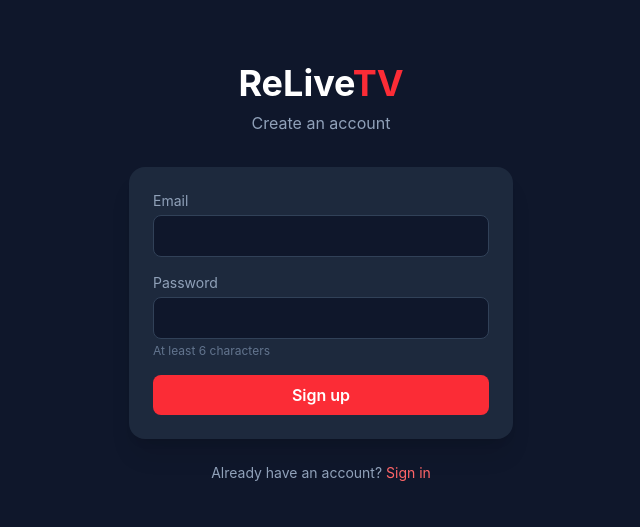
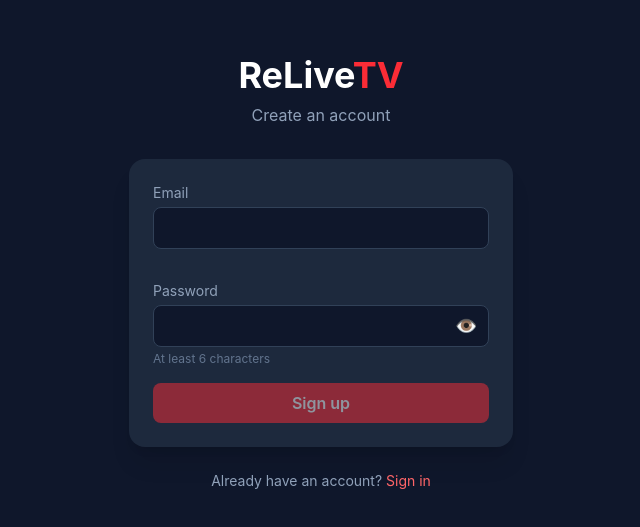
Before and after one commit to Udayverma0906/ReLiveTV, a React (Vite) app in the folder frontend/: page /signup in a window 1280 px wide. Shown: the part 127-654 px from the top of the page, without its empty margins (319-959 px from the left). Built offline with nearby package versions, Linux system fonts and the light colour scheme; no server answers.

Commit message:
Added Validation on login and volume indicator on top

```diff
--- /dev/null
+++ b/frontend/src/components/Spinner.jsx
@@ -0,0 +1,21 @@
+export default function Spinner({ size = 'sm', className = '' }) {
+  const sizes = {
+    sm: 'w-4 h-4 border-2',
+    md: 'w-6 h-6 border-2',
+    lg: 'w-10 h-10 border-4',
+  };
+
+  return (
+    <span
+      className={`
+        inline-block rounded-full
+        border-white/30 border-t-white
+        animate-spin
+        ${sizes[size]}
+        ${className}
+      `}
+      role="status"
+      aria-label="Loading"
+    />
+  );
+}
--- /dev/null
+++ b/frontend/src/components/VolumeBadge.jsx
@@ -0,0 +1,43 @@
+import { useEffect, useState } from 'react';
+
+export default function VolumeBadge({ volume, muted }) {
+  // Component mounts visible (key change forces remount on each volume change)
+  const [fading, setFading] = useState(false);
+
+  useEffect(() => {
+    const t = setTimeout(() => setFading(true), 1800);
+    return () => clearTimeout(t);
+  }, []);
+
+  const segments = Array.from({ length: 10 }, (_, i) => i);
+  const activeSegments = muted ? 0 : Math.round(volume / 10);
+
+  return (
+    <div
+      className={`
+        absolute top-4 left-1/2 -translate-x-1/2 z-20
+        bg-black/80 backdrop-blur-sm border border-red-500 rounded-xl
+        px-5 py-3 transition-opacity duration-700
+        ${fading ? 'opacity-0' : 'opacity-100'}
+      `}
+    >
+      <div className="flex items-center gap-3">
+        <span className="text-xl">{muted ? '🔇' : volume > 0 ? '🔊' : '🔈'}</span>
+        <div className="flex items-center gap-1">
+          {segments.map((i) => (
+            <div
+              key={i}
+              className={`
+                w-1.5 h-4 rounded-sm transition-colors
+                ${i < activeSegments ? 'bg-red-500' : 'bg-zinc-700'}
+              `}
+            />
+          ))}
+        </div>
+        <span className="text-white text-sm font-bold ml-1 tabular-nums">
+          {muted ? 'MUTED' : volume}
+        </span>
+      </div>
+    </div>
+  );
+}
--- /dev/null
+++ b/frontend/src/lib/validation.js
@@ -0,0 +1,5 @@
+export function isValidEmail(email) {
+  // RFC 5322 simplified: local@domain.tld, with TLD at least 2 chars
+  const re = /^[^\s@]+@[^\s@]+\.[a-zA-Z]{2,}$/;
+  return re.test(email.trim());
+}
--- a/frontend/src/pages/LoginPage.jsx
+++ b/frontend/src/pages/LoginPage.jsx
@@ -1,18 +1,33 @@
 import { useState } from 'react';
 import { Link, useNavigate } from 'react-router-dom';
 import { useAuth } from '../context/AuthContext';
+import { isValidEmail } from '../lib/validation';
+import Spinner from '../components/Spinner';
 
 export default function LoginPage() {
   const navigate = useNavigate();
   const { signIn } = useAuth();
   const [email, setEmail] = useState('');
   const [password, setPassword] = useState('');
+  const [showPassword, setShowPassword] = useState(false);
   const [error, setError] = useState(null);
+  const [emailTouched, setEmailTouched] = useState(false);
   const [busy, setBusy] = useState(false);
+
+  // Real-time validation only after user has interacted with the field
+  const emailError = emailTouched && email.length > 0 && !isValidEmail(email)
+    ? 'Please enter a valid email address'
+    : null;
 
   const handleSubmit = async (e) => {
     e.preventDefault();
     setError(null);
+
+    if (!isValidEmail(email)) {
+      setEmailTouched(true);  // Force-show the error if they bypassed onBlur
+      return;
+    }
+
     setBusy(true);
     try {
       await signIn(email, password);
@@ -39,17 +54,38 @@ export default function LoginPage() {
             required
             value={email}
             onChange={(e) => setEmail(e.target.value)}
-            className="w-full bg-slate-900 border border-slate-700 rounded-lg px-4 py-2 mb-4 focus:outline-none focus:border-red-500"
+            onBlur={() => setEmailTouched(true)}
+            disabled={busy}
+            className={`w-full bg-slate-900 border rounded-lg px-4 py-2 mb-1 focus:outline-none disabled:opacity-50 transition-colors ${
+              emailError
+                ? 'border-red-500 focus:border-red-500'
+                : 'border-slate-700 focus:border-red-500'
+            }`}
           />
+          <p className="text-red-400 text-xs mb-3 min-h-[1rem]">
+            {emailError || '\u00A0'}
+          </p>
 
           <label className="block text-sm text-slate-400 mb-1">Password</label>
-          <input
-            type="password"
-            required
-            value={password}
-            onChange={(e) => setPassword(e.target.value)}
-            className="w-full bg-slate-900 border border-slate-700 rounded-lg px-4 py-2 mb-4 focus:outline-none focus:border-red-500"
-          />
+          <div className="relative mb-4">
+            <input
+              type={showPassword ? 'text' : 'password'}
+              required
+              value={password}
+              onChange={(e) => setPassword(e.target.value)}
+              disabled={busy}
+              className="w-full bg-slate-900 border border-slate-700 rounded-lg px-4 py-2 pr-12 focus:outline-none focus:border-red-500 disabled:opacity-50"
+            />
+            <button
+              type="button"
+              onClick={() => setShowPassword((s) => !s)}
+              tabIndex={-1}
+              aria-label={showPassword ? 'Hide password' : 'Show password'}
+              className="absolute right-3 top-1/2 -translate-y-1/2 text-slate-500 hover:text-slate-300 transition-colors text-lg"
+            >
+              {showPassword ? '🙈' : '👁️'}
+            </button>
+          </div>
 
           {error && (
             <p className="text-red-400 text-sm mb-3">{error}</p>
@@ -57,10 +93,17 @@ export default function LoginPage() {
 
           <button
             type="submit"
-            disabled={busy}
-            className="w-full bg-red-500 hover:bg-red-600 disabled:opacity-50 text-white font-semibold py-2 rounded-lg transition-colors"
+            disabled={busy || !email || !password || !!emailError}
+            className="w-full bg-red-500 hover:bg-red-600 disabled:opacity-50 disabled:cursor-not-allowed text-white font-semibold py-2 rounded-lg transition-colors flex items-center justify-center gap-2"
           >
-            {busy ? 'Signing in…' : 'Sign in'}
+            {busy ? (
+              <>
+                <Spinner size="sm" />
+                <span>Signing in…</span>
+              </>
+            ) : (
+              'Sign in'
+            )}
           </button>
         </form>
 
--- a/frontend/src/pages/SignuPage.jsx
+++ b/frontend/src/pages/SignuPage.jsx
@@ -1,23 +1,45 @@
 import { useState } from 'react';
 import { Link, useNavigate } from 'react-router-dom';
 import { useAuth } from '../context/AuthContext';
+import { isValidEmail } from '../lib/validation';
+import Spinner from '../components/Spinner';
 
 export default function SignupPage() {
   const navigate = useNavigate();
   const { signUp } = useAuth();
   const [email, setEmail] = useState('');
   const [password, setPassword] = useState('');
+  const [showPassword, setShowPassword] = useState(false);
+  const [emailTouched, setEmailTouched] = useState(false);
+  const [passwordTouched, setPasswordTouched] = useState(false);
   const [error, setError] = useState(null);
   const [busy, setBusy] = useState(false);
   const [done, setDone] = useState(false);
 
+  const emailError = emailTouched && email.length > 0 && !isValidEmail(email)
+    ? 'Please enter a valid email address'
+    : null;
+
+  const passwordError = passwordTouched && password.length > 0 && password.length < 6
+    ? 'Password must be at least 6 characters'
+    : null;
+
   const handleSubmit = async (e) => {
     e.preventDefault();
     setError(null);
+
+    if (!isValidEmail(email)) {
+      setEmailTouched(true);
+      return;
+    }
+    if (password.length < 6) {
+      setPasswordTouched(true);
+      return;
+    }
+
     setBusy(true);
     try {
       const { session } = await signUp(email, password);
-      // If email confirmation is enabled, session is null and user must verify
       if (!session) {
         setDone(true);
       } else {
@@ -63,19 +85,47 @@ export default function SignupPage() {
             required
             value={email}
             onChange={(e) => setEmail(e.target.value)}
-            className="w-full bg-slate-900 border border-slate-700 rounded-lg px-4 py-2 mb-4 focus:outline-none focus:border-red-500"
+            onBlur={() => setEmailTouched(true)}
+            disabled={busy}
+            className={`w-full bg-slate-900 border rounded-lg px-4 py-2 mb-1 focus:outline-none disabled:opacity-50 transition-colors ${
+              emailError
+                ? 'border-red-500 focus:border-red-500'
+                : 'border-slate-700 focus:border-red-500'
+            }`}
           />
+          <p className="text-red-400 text-xs mb-3 min-h-[1rem]">
+            {emailError || '\u00A0'}
+          </p>
 
           <label className="block text-sm text-slate-400 mb-1">Password</label>
+          <div className="relative mb-1">
             <input
-            type="password"
+              type={showPassword ? 'text' : 'password'}
               required
               minLength={6}
               value={password}
               onChange={(e) => setPassword(e.target.value)}
-            className="w-full bg-slate-900 border border-slate-700 rounded-lg px-4 py-2 mb-1 focus:outline-none focus:border-red-500"
+              onBlur={() => setPasswordTouched(true)}
+              disabled={busy}
+              className={`w-full bg-slate-900 border rounded-lg px-4 py-2 pr-12 focus:outline-none disabled:opacity-50 transition-colors ${
+                passwordError
+                  ? 'border-red-500 focus:border-red-500'
+                  : 'border-slate-700 focus:border-red-500'
+              }`}
             />
-          <p className="text-slate-500 text-xs mb-4">At least 6 characters</p>
+            <button
+              type="button"
+              onClick={() => setShowPassword((s) => !s)}
+              tabIndex={-1}
+              aria-label={showPassword ? 'Hide password' : 'Show password'}
+              className="absolute right-3 top-1/2 -translate-y-1/2 text-slate-500 hover:text-slate-300 transition-colors text-lg"
+            >
+              {showPassword ? '🙈' : '👁️'}
+            </button>
+          </div>
+          <p className={`text-xs mb-4 min-h-[1rem] ${passwordError ? 'text-red-400' : 'text-slate-500'}`}>
+            {passwordError || 'At least 6 characters'}
+          </p>
 
           {error && (
             <p className="text-red-400 text-sm mb-3">{error}</p>
@@ -83,10 +133,17 @@ export default function SignupPage() {
 
           <button
             type="submit"
-            disabled={busy}
-            className="w-full bg-red-500 hover:bg-red-600 disabled:opacity-50 text-white font-semibold py-2 rounded-lg transition-colors"
+            disabled={busy || !email || !password || !!emailError || !!passwordError}
+            className="w-full bg-red-500 hover:bg-red-600 disabled:opacity-50 disabled:cursor-not-allowed text-white font-semibold py-2 rounded-lg transition-colors flex items-center justify-center gap-2"
           >
-            {busy ? 'Creating…' : 'Sign up'}
+            {busy ? (
+              <>
+                <Spinner size="sm" />
+                <span>Creating…</span>
+              </>
+            ) : (
+              'Sign up'
+            )}
           </button>
         </form>
 
```
Also changed, not shown: frontend/src/pages/TvPage.jsx (+45 -14 lines), 1 other file (tests, documents, lock files or other folders). Lines whose indentation alone changed are shown as unchanged.
